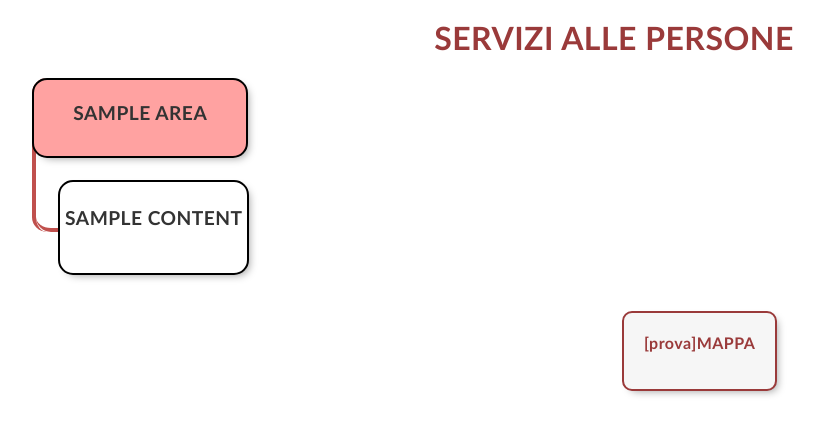
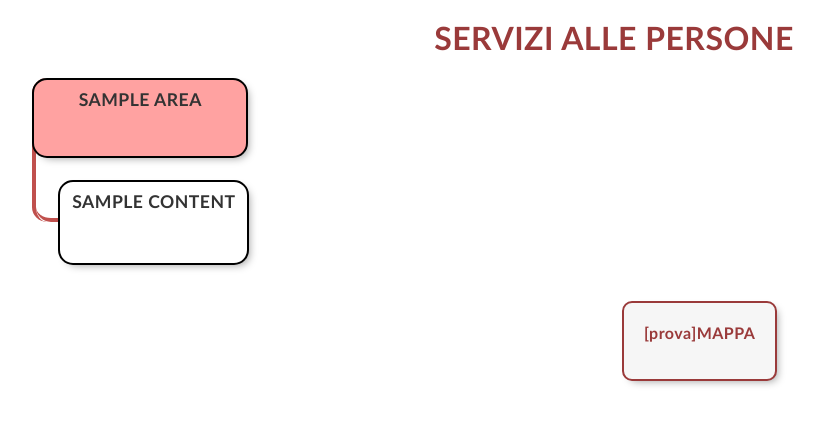
Before and after one commit to marcotessarotto/totem-cpi-fvg, a Django app: page / in a window 1280 px wide. Shown: the top 435 px of the page, without its empty margins (26-850 px from the left). Run offline with Django 3.2, Linux system fonts and the light colour scheme; tables that the repository leaves empty hold one stand-in row (values such as "Sample post"); parts of the project's set-up code (start-up, migrations or seed data) failed here and were passed over; some libraries are stand-ins or nearby versions.

Commit message:
css update

```diff
--- a/totem/static/totem/style.css
+++ b/totem/static/totem/style.css
@@ -77,7 +77,7 @@ ul a{
 	text-align: center;
 
 	overflow: hidden;
-	font-size: 1.2em;
+	font-size: 1.1em;
 	text-decoration: none;
     font-weight: bold;
     /* scritta */
@@ -100,7 +100,7 @@ ul a{
 
 
 ul a span{
-    top: 15%;
+    top: 0%;
 	margin-top: 0.5em;
 	display: block;
 }
@@ -175,7 +175,7 @@ ul a span{
 	padding-left: 25px;
 	/*trattino di collegamento dei content / li */
     border-bottom: 4px solid rgb(192, 80, 77);
-	height: 100px;
+	height: 90px;
 }
 
 
@@ -185,7 +185,7 @@ ul a span{
 	position: absolute;
 	z-index: 1;
 	width: 90%; /*larghezza rispetto a macroarea*/
-	height: 95px;
+	height: 85px;
 	vertical-align: middle;
 	right: -1px;
 }
```
